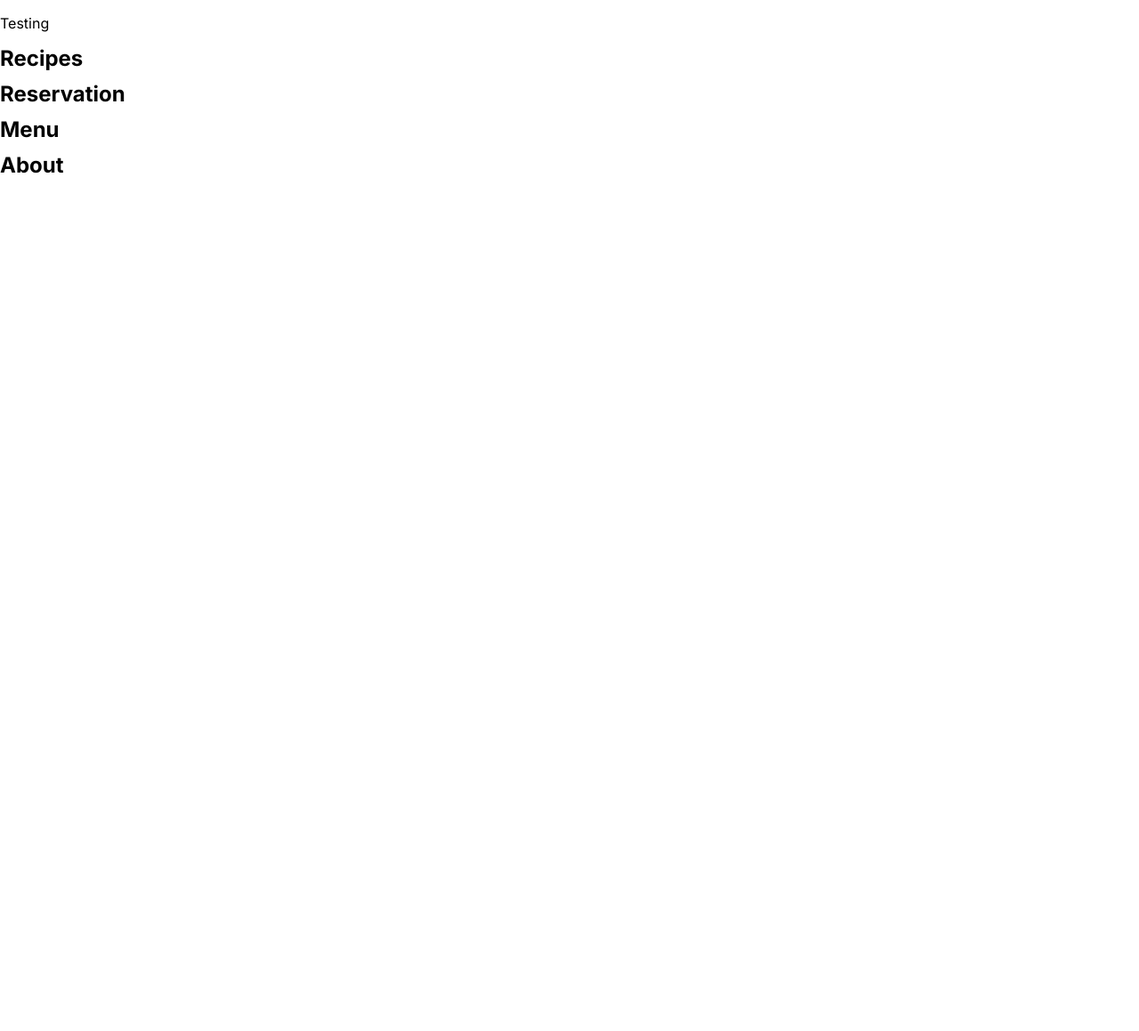
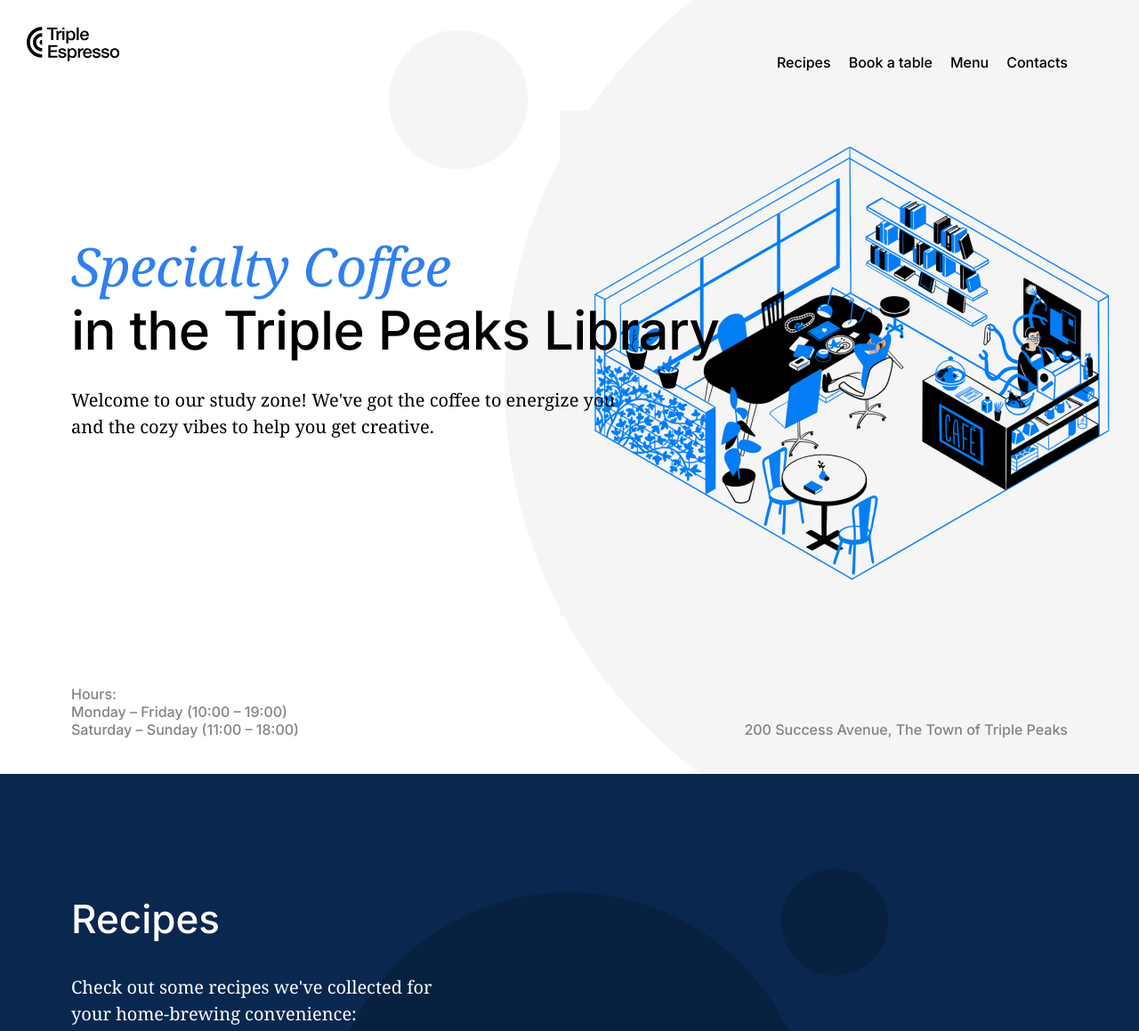
Before and after one commit to zip-file/se_project_coffeeshop, a plain HTML site: page index.html in a window 1280 px wide. Shown: the top 1159 px of the page at 89% size. Before the commit the page ends 800 px from the top, so only its background shows below. Drawn offline with Linux system fonts and the light colour scheme.

Commit message:
stage2 coffee update

```diff
--- a/index.html
+++ b/index.html
@@ -19,11 +19,83 @@
   </head>
   <body>
     <div class="page">
-      <p>Testing</p>
-      <header class="header" id="header"></header>
+      <header class="header">
+        <nav class="nav">
+          <img
+            src="./images/logo_coffeeshop_dark.svg"
+            alt="Coffee shop logo"
+            class="nav__logo"
+          />
+          <ul class="nav__links">
+            <li>
+              <a href="#recipes" class="nav__link">Recipes</a>
+            </li>
+            <li>
+              <a href="#book-a-table" class="nav__link">Book a table</a>
+            </li>
+            <li>
+              <a href="#menu" class="nav__link">Menu</a>
+            </li>
+            <li>
+              <a href="#contacts" class="nav__link">Contacts</a>
+            </li>
+          </ul>
+        </nav>
+        <h1 class="header__title">
+          <span class="header__span-accent">Specialty Coffee</span>in the Triple
+          Peaks Library
+        </h1>
+        <p class="header__description">
+          Welcome to our study zone! We've got the coffee to energize you and
+          the cozy vibes to help you get creative.
+        </p>
+
+        <img
+          src="./images/inside_coffee_shop.png"
+          alt="Inside coffee shop"
+          class="header__image"
+        />
+        <div class="header__footer">
+          <div class="header__footer-hours">
+            <p class="header__paragraph">Hours:</p>
+            <p class="header__paragraph">Monday – Friday (10:00 – 19:00)</p>
+            <p class="header__paragraph">Saturday – Sunday (11:00 – 18:00)</p>
+          </div>
+          <p class="header__paragraph header__footer-address">
+            200 Success Avenue, The Town of Triple Peaks
+          </p>
+        </div>
+      </header>
+
       <main class="content">
         <section class="recipes" id="recipes">
           <h2 class="recipes__title">Recipes</h2>
+          <p class="recipes__subtitle">
+            Check out some recipes we've collected for your home-brewing
+            convenience:
+          </p>
+          <div class="recipes__videos">
+            <div>
+              <iframe
+                src="https://www.youtube.com/embed/j6VlT_jUVPc?si=Eo1l8FnTzpl674kQ"
+                class="recipes__iframe"
+                title="YouTube video player"
+                allow="accelerometer; autoplay; clipboard-write; encrypted-media; gyroscope; picture-in-picture; web-share"
+                allowfullscreen
+              ></iframe>
+              <p class="recipes__video-caption">Aeropress recipe ~5 min</p>
+            </div>
+            <div>
+              <iframe
+                src="https://www.youtube.com/embed/st571DYYTR8?si=2S3tFSPEU_bfVX9g"
+                class="recipes__iframe"
+                title="YouTube video player"
+                allow="accelerometer; autoplay; clipboard-write; encrypted-media; gyroscope; picture-in-picture; web-share"
+                allowfullscreen
+              ></iframe>
+              <p class="recipes__video-caption">French press recipe ~15 min</p>
+            </div>
+          </div>
         </section>
         <section class="reservation" id="reservation">
           <h2 class="reservation__title">Reservation</h2>
--- a/pages/index.css
+++ b/pages/index.css
@@ -2,7 +2,169 @@
   min-width: 1100px;
   max-width: 1600px;
   margin: 0 auto;
-  font-family: Inter, Arial, sans-serif;
+  font-family: "Inter", Arial, sans-serif;
   font-size: 16px;
   line-height: 20px;
 }
+
+.header {
+  background-color: #fff;
+  background-image: url(../images/background_header.svg);
+  background-position: center;
+  background-size: cover;
+  display: flex;
+  flex-direction: column;
+  min-height: 720px;
+  max-height: 800px;
+  height: 100vh;
+  padding: 30px 80px 40px;
+}
+
+.nav {
+  display: flex;
+  justify-content: space-between;
+}
+
+.nav__logo {
+  position: relative;
+  width: 105px;
+  height: 39px;
+  left: -50px;
+}
+
+.nav__links {
+  display: flex;
+  padding: 0;
+  margin: 30px 0 0;
+  list-style-type: none;
+  column-gap: 20px;
+}
+
+.nav__link {
+  color: #000;
+  text-decoration: none;
+  font-family: "Inter";
+  font-style: normal;
+  font-weight: 500;
+  font-size: 16px;
+  line-height: 20px;
+}
+
+.nav__link:hover {
+  color: #2d0beb;
+}
+
+.header__title {
+  max-width: 729px;
+  line-height: 72px;
+  font-family: "Inter";
+  font-weight: 500;
+  font-size: 60px;
+  font-style: normal;
+  margin: 183px 0 28px;
+  letter-spacing: -0.6px;
+  z-index: 1;
+}
+
+.header__span-accent {
+  display: block;
+  font-family: "Noto Serif";
+  font-style: italic;
+  color: #2f80ed;
+  font-family: "Noto Serif";
+  font-style: italic;
+  font-weight: normal;
+  font-size: 60px;
+  line-height: 72px;
+}
+
+.header__description {
+  max-width: 638px;
+  font-size: 20px;
+  line-height: 30px;
+  margin: 0;
+  font-family: "Noto Serif";
+  font-weight: 400;
+  z-index: 1;
+}
+
+.header__image {
+  position: absolute;
+  width: 646px;
+  height: 568px;
+  top: 124px;
+  right: 5px;
+}
+
+.header__footer {
+  margin-top: auto;
+  width: 100%;
+  display: flex;
+  align-items: flex-end;
+  justify-content: space-between;
+  box-sizing: border-box;
+  font-family: "Inter";
+  font-style: normal;
+  font-weight: 500;
+  font-size: 16px;
+  line-height: 20px;
+  color: #838383;
+}
+
+.header__paragraph {
+  margin: 0;
+}
+
+.recipes {
+  padding: 100px 80px 215px;
+  background-color: #0a2750;
+  background-image: url(../images/background_recipes.svg);
+  background-position: center;
+  background-repeat: no-repeat;
+  background-size: cover;
+}
+
+.recipes__title {
+  max-width: 580px;
+  color: #fff;
+  font-family: "Inter";
+  font-style: normal;
+  font-weight: 500;
+  font-size: 44px;
+  line-height: 52px;
+}
+
+.recipes__subtitle {
+  max-width: 438px;
+  margin: 24px 0 0;
+  color: #fff;
+  font-family: "Noto Serif";
+  font-style: normal;
+  font-weight: normal;
+  font-size: 20px;
+  line-height: 30px;
+}
+
+.recipes__videos {
+  margin: 24px 0 0;
+  display: flex;
+  gap: 100px;
+  justify-content: center;
+}
+
+.recipes__iframe {
+  display: flex;
+  gap: 40px;
+  justify-content: center;
+  height: 273px;
+  width: 480px;
+}
+
+.recipes__video-caption {
+  color: #fff;
+  font-family: "Inter";
+  font-style: normal;
+  font-weight: 500;
+  font-size: 20px;
+  line-height: 30px;
+}
```
